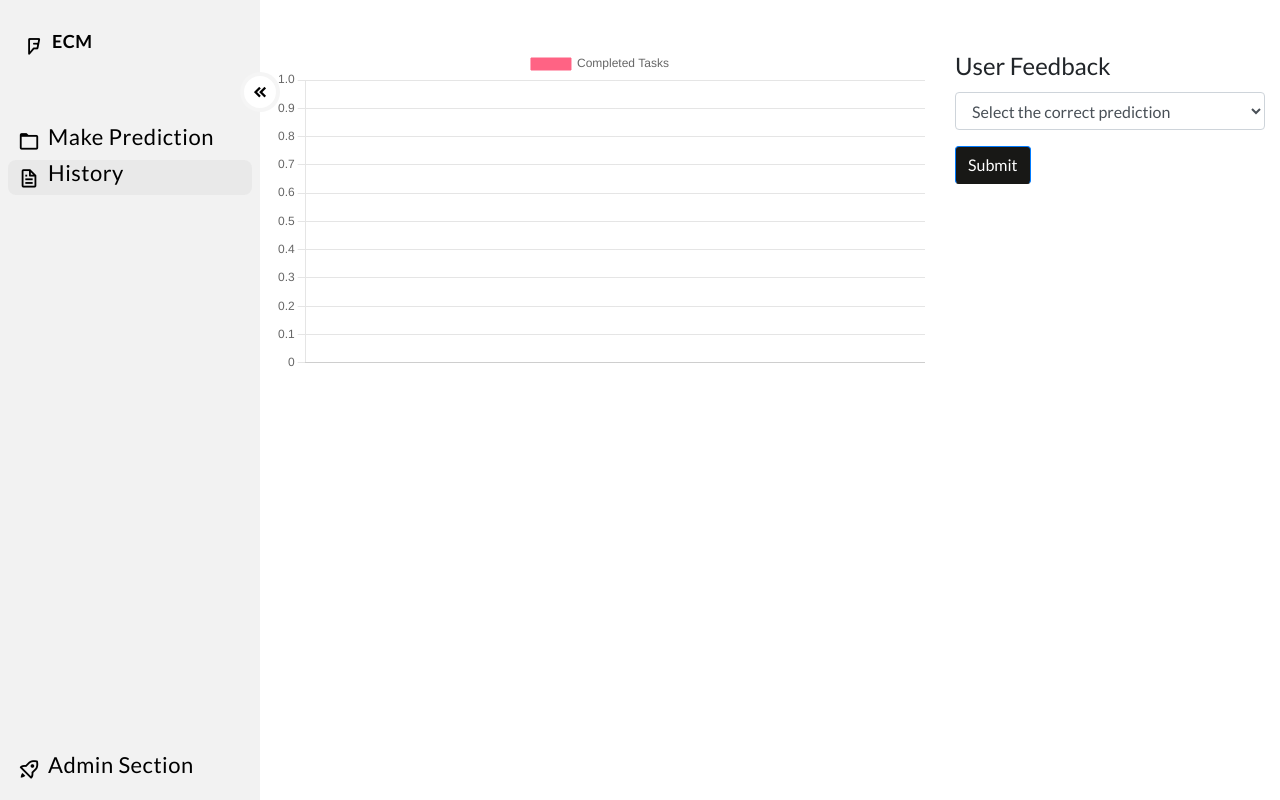
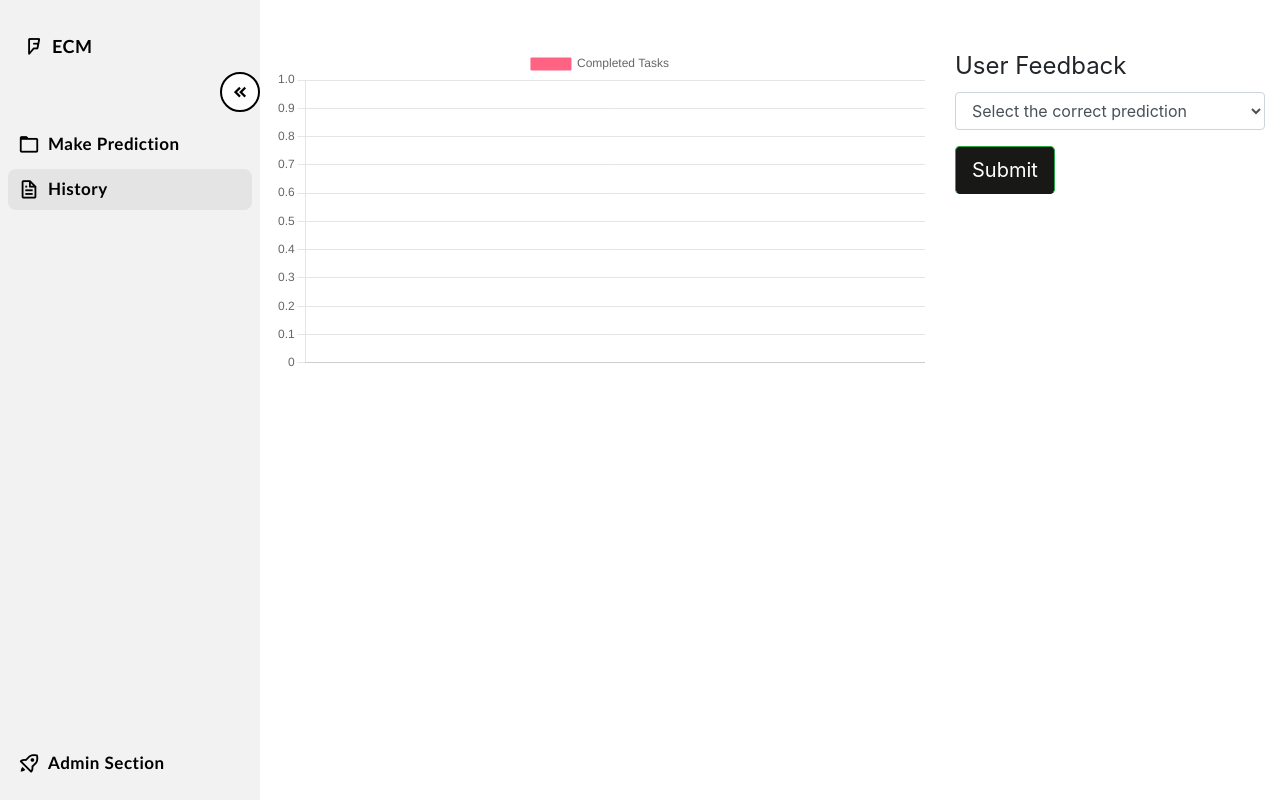
Before and after one commit to Muntasir2179/sentiment-detector, a Django app: template templates/dashboard/prediction.html in a window 1280 px wide. Run offline with Django 4.2, Linux system fonts and the light colour scheme; the template is opened without the code that fills it, so the values that code supplies are empty; parts of the project's set-up code (start-up, migrations or seed data) failed here and were passed over; some libraries are stand-ins or nearby versions.

Commit message:
prediction page issue has been resolved

```diff
--- a/static/css/dashboard.css
+++ b/static/css/dashboard.css
@@ -3,7 +3,8 @@
 :root {
   --accent-clr: #f2f2f2;
   --accent-dark: #fff;
-  --accent-light: rgba(155, 155, 155, 0.1);
+  /* --accent-light: rgba(155, 155, 155, 0.1); */
+  --accent-light: rgba(118, 107, 107, 0.1);
   --text: black;
 }
 
@@ -20,6 +21,7 @@
 body {
   margin: 0;
   padding: 0;
+  font-family: 'Trebuchet MS', 'Lucida Sans Unicode', 'Lucida Grande', 'Lucida Sans', Arial, sans-serif;
 }
 
 /* .dark_mode {
@@ -33,7 +35,6 @@ body {
   height: 100vh;
   display: grid;
   grid-template-columns: 260px 1fr;
-  font-family: "Lato", sans-serif;
   box-sizing: border-box;
   background-color: var(--accent-dark);
 }
@@ -48,17 +49,16 @@ body {
   justify-content: space-between;
 }
 
-.sidenav_link h3 {
-  font-size: 22px !important;
-  /* margin-bottom: 0; */
-}
-
 .sidenav_link {
   display: flex;
   align-items: center;
   padding: 0 10px;
-  /* padding: 10px; */
-  margin-bottom: 2px;
+  margin-bottom: 5px;
+}
+
+.sidenav_alt .sidenav_link {
+  font-family: 'Trebuchet MS', 'Lucida Sans Unicode', 'Lucida Grande', 'Lucida Sans', Arial, sans-serif;
+  line-height: 1.2;
 }
 
 .sidenav_link:hover {
@@ -75,6 +75,19 @@ body {
 
 .sidenav_link i {
   color: var(--text);
+}
+
+.sidenav_link h3 {
+  font-size: 17px !important;
+  margin: 10px 0;
+}
+
+.sidenav_alt .sidenav_link h3 {
+  font-weight: 900;
+}
+
+.sidenav_alt .sidenav_link .bx-file {
+  margin-top: -2px;
 }
 
 .sidenav_link:hover>h3,
@@ -103,7 +116,7 @@ body {
 #nav_collapse_btn {
   position: absolute;
   top: 72px;
-  left: 240px;
+  left: 220px;
   transition: 250ms ease-out;
   background-color: var(--accent-dark);
   border-radius: 99px;
@@ -114,6 +127,8 @@ body {
   height: 40px;
   width: 40px;
   cursor: pointer;
+  border: 2px solid black;
+  padding: 18px;
 }
 
 #nav_collapse_btn>i {
@@ -236,11 +251,11 @@ p {
 }
 
 #search-wrapper {
-  width: 650px;
+  width: 850px;
   height: fit-content;
   background: #fff;
   padding: 1em;
-  margin: 1em auto;
+  margin: 2em auto;
   border-top: 5px solid #191d19;
   box-shadow: 0 2px 10px rgba(0, 0, 0, 0.8);
 }
@@ -264,8 +279,8 @@ button {
   display: inline-block;
   border-radius: 3px;
   border: none;
-  font-size: 0.9rem;
-  padding: 0.6rem 1em;
+  font-size: 1.1rem;
+  padding: 0.6rem 2em;
   color: white;
   margin: 0 0.25rem;
   text-align: center;
@@ -286,3 +301,11 @@ button:hover {
 .history-wrapper {
   padding: 20px;
 }
+
+
+/* Custom Styles  */
+.logo-alt {
+  margin-bottom: 0;
+  padding-top: 2px;
+  font-family: 'Trebuchet MS', 'Lucida Sans Unicode', 'Lucida Grande', 'Lucida Sans', Arial, sans-serif;
+}
--- a/templates/dashboard/prediction.html
+++ b/templates/dashboard/prediction.html
@@ -14,10 +14,10 @@
   <body>
     <div id="page_wrapper">
         <div id="sidenav" class="sidenav">
-            <div class="sidenav_header">
+            <div class="sidenav_header sidenav_alt">
                 <div class="logo_section">
                     <i class="bx bxl-foursquare"></i>
-                    <h3>ECM</h3>
+                    <h3 class="logo-alt">ECM</h3>
                 </div>
                 <a href="/prediction/" class="sidenav_link">
                     <i class="bx bx-folder"></i>
@@ -28,7 +28,7 @@
                     <h3>History</h3>
                 </a>
             </div>
-            <div class="sidenav_footer">
+            <div class="sidenav_footer sidenav_alt">
                 <a href="/admin/" class="sidenav_link">
                     <i class="bx bx-rocket"></i>
                     <h3>Admin Section</h3>
@@ -107,7 +107,7 @@
                         {% for key, value in emotion_dict.items %}
                         <input type="number" step="any" value="{{value}}" name="{{key}}" hidden>
                         {% endfor %}
-                        <button type="submit" class="btn btn-primary">Submit</button>
+                        <button type="submit" class="btn btn-success btn-lg">Submit</button>
                     </form>
                 </div>
             </div>
@@ -115,6 +115,6 @@
     </div>
 
     <script src="https://cdnjs.cloudflare.com/ajax/libs/boxicons/2.1.4/dist/boxicons.js"></script>
-    <script src="/static/js/main.js"></>
+    <script src="/static/js/main.js"></script>
   </body>
 </html>
```
Also changed, not shown: db.sqlite3.
